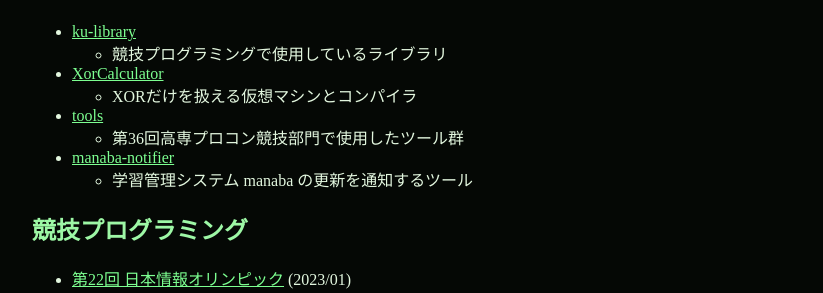
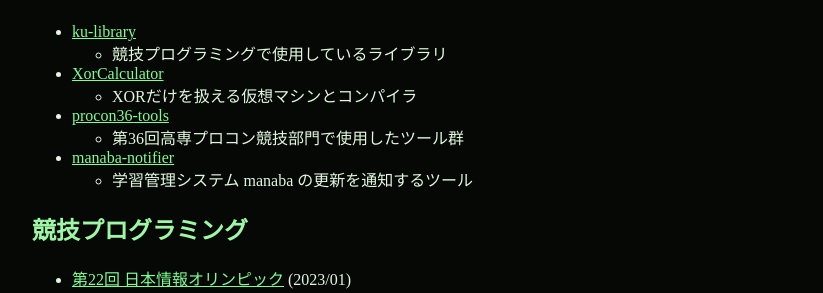
Before and after one commit to kogetsu0728/kogetsu0728.github.io, a Jekyll site: the page built from index.md, in a window 1280 px wide. Shown: the part 1051-1344 px from the top of the page, without its empty margins (228-1051 px from the left). Built offline with Jekyll 4.4.1, drawn with Linux system fonts in a browser that asks for light colours.

Commit message:
fix: rename procon tools entry

```diff
--- a/index.md
+++ b/index.md
@@ -47,7 +47,7 @@
     - 競技プログラミングで使用しているライブラリ
 - [XorCalculator](https://github.com/kogetsu0728/XorCalculator)
     - XORだけを扱える仮想マシンとコンパイラ
-- [tools](https://github.com/procon36-nitkc/tools)
+- [procon36-tools](https://github.com/procon36-nitkc/tools)
     - 第36回高専プロコン競技部門で使用したツール群
 - [manaba-notifier](https://github.com/kogetsu0728/manaba-notifier)
     - 学習管理システム manaba の更新を通知するツール
```
